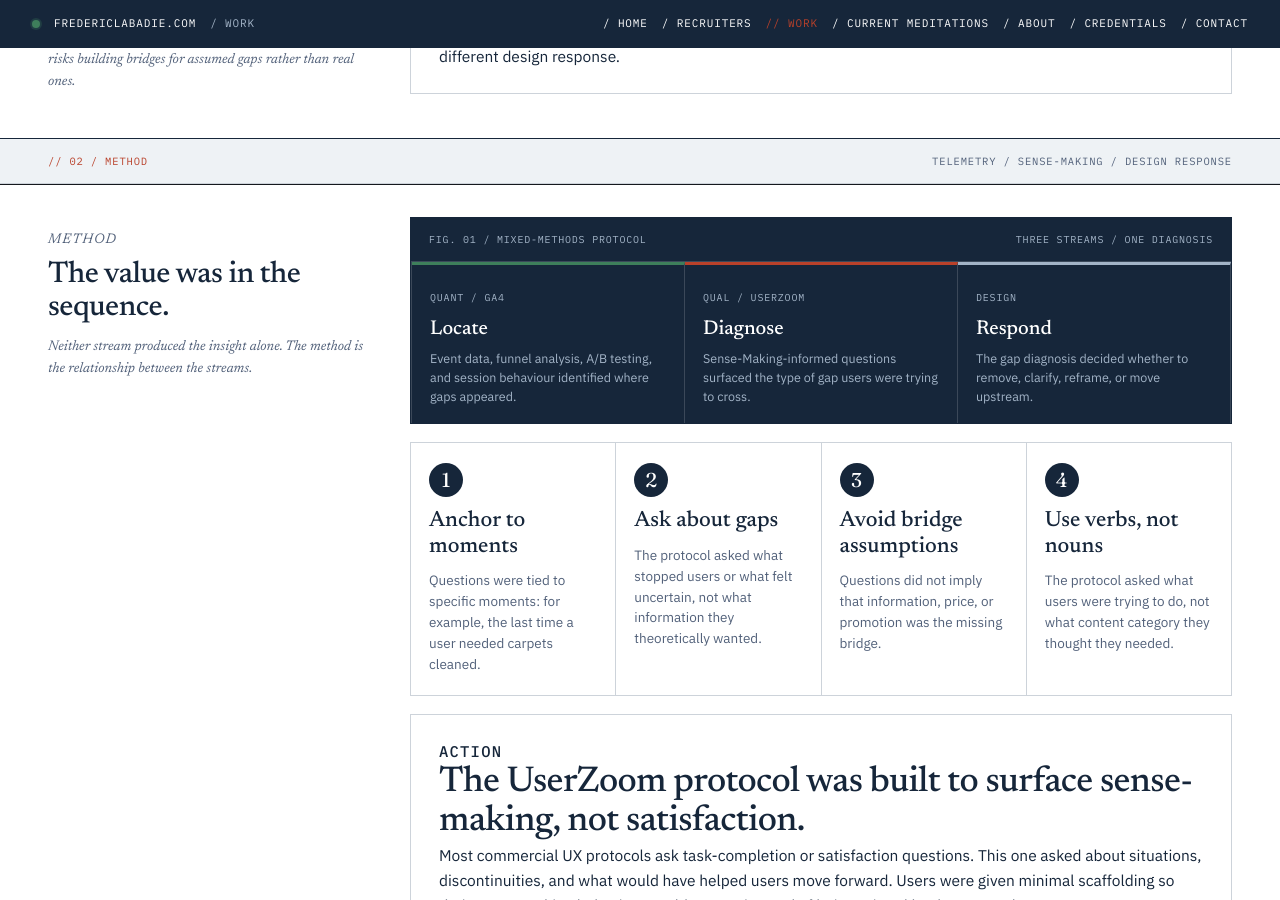
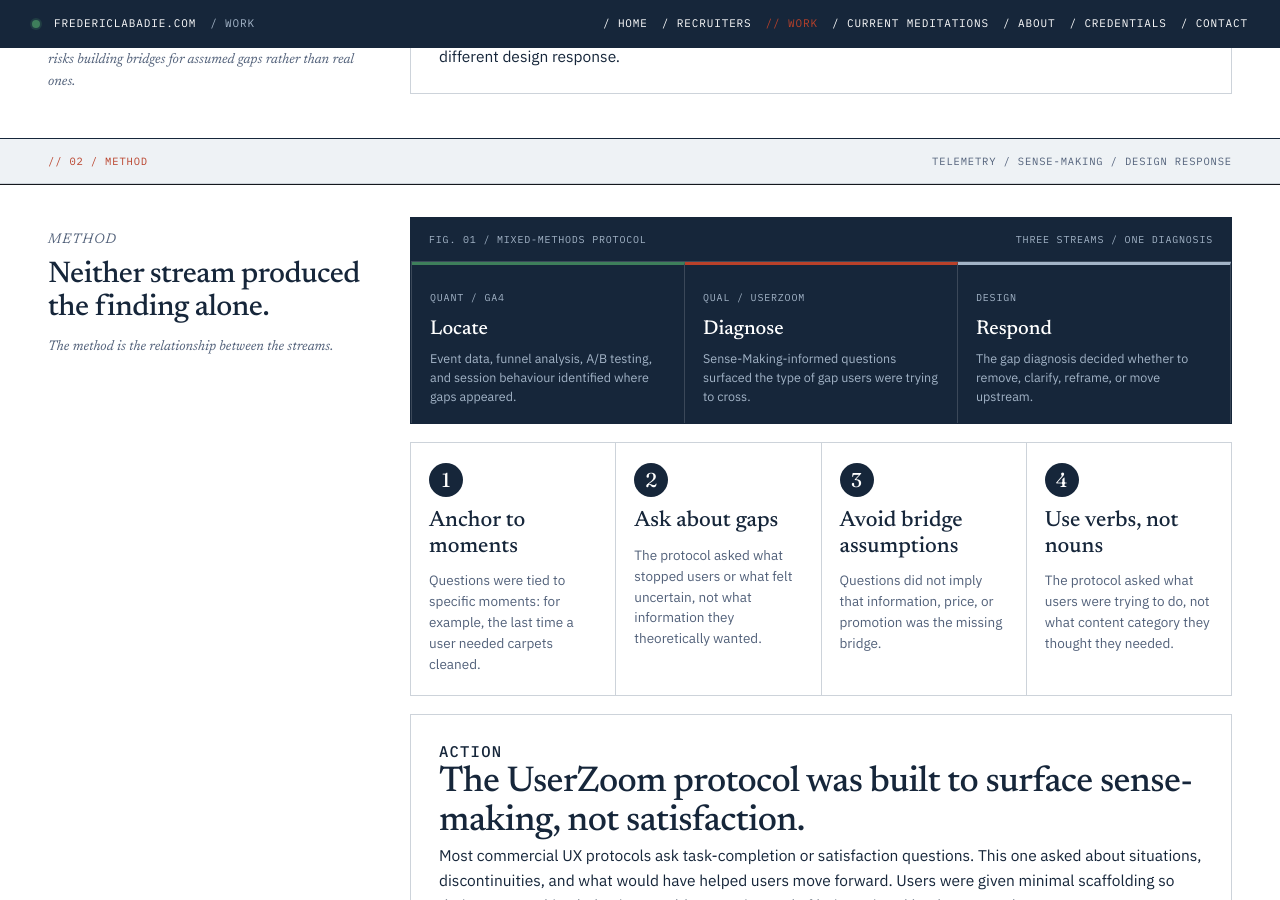
Before and after one commit to fredericlabadie/fredericlabadie.github.io, a Jekyll site: the page built from work/ux-research-home-services.html, in a window 1280 px wide and 900 px high, scrolled down 1369 px. Built offline with Jekyll 4.4.1, drawn with Linux system fonts in a browser that asks for light colours; comment, search, counter and statistics services are not loaded.

Commit message:
fix: voice pass — 4 targeted copy fixes across active case pages
- mqsr-schema-sdk: outcome h3 "root cause became actionable" → "drop path
  was pinned to a specific SDK gate" (specific, uses case vocabulary)
- product-quiz-placement: "data-driven" cliché → "grounded the placement
  decision in evidence rather than aesthetic preference"
- sslp-mobile: tag-list h2 "Strategy, SDK guidance, validation, governance"
  → "Four layers, each dependent on the one before" (matches 4-node chain)
- ux-research-home-services: vague h2 "The value was in the sequence" →
  "Neither stream produced the finding alone"; removed echo in paragraph

Co-Authored-By: Claude Sonnet 4.6 <noreply@anthropic.com>

```diff
--- a/work/mqsr-schema-sdk.html
+++ b/work/mqsr-schema-sdk.html
@@ -108,7 +108,7 @@ twitter_description: "Human-led anomaly detection plus AI-assisted SDK source re
       <div class="bp-case-main">
         <article class="bp-case-block">
           <p class="bp-case-mono bp-case-accent">Outcome</p>
-          <h3>The root cause became actionable.</h3>
+          <h3>The drop path was pinned to a specific SDK gate.</h3>
           <ul>
             <li><strong>Silent iOS undercount</strong> traced to cold-launch event loss.</li>
             <li><strong>Segment analytics-swift 1.9.1</strong> initialisation behaviour identified as the drop path.</li>
--- a/work/product-quiz-placement.html
+++ b/work/product-quiz-placement.html
@@ -274,7 +274,7 @@ twitter_description: "GA instrumentation confirmed a product quiz's conversion s
               the right product for their use case &mdash; but reaching only a
               fraction of the relevant audience. Measurement identified the gap
               before further design work was committed. The A/B test made the
-              placement decision data-driven rather than aesthetic.
+              placement decision in evidence rather than aesthetic preference.
             </p>
             <p>
               The transferable pattern: when a product line creates genuine
--- a/work/sslp-mobile.html
+++ b/work/sslp-mobile.html
@@ -132,7 +132,7 @@ twitter_description: "Greenfield mobile analytics layer across iOS and Android:
       <section class="bp-case-content">
         <aside class="bp-case-sidebar">
           <p class="bp-case-mono bp-case-accent">Build layer</p>
-          <h2>Strategy, SDK guidance, validation, governance.</h2>
+          <h2>Four layers, each dependent on the one before.</h2>
           <p>
             The work moved from measurement question to ticket to SDK behaviour
             to validated event stream.
--- a/work/ux-research-home-services.html
+++ b/work/ux-research-home-services.html
@@ -64,8 +64,8 @@ twitter_description: "Quantitative telemetry paired with Sense-Making-informed q
     <section class="bp-case-content">
       <aside class="bp-case-sidebar">
         <p class="bp-case-mono bp-case-accent">Method</p>
-        <h2>The value was in the sequence.</h2>
-        <p>Neither stream produced the insight alone. The method is the relationship between the streams.</p>
+        <h2>Neither stream produced the finding alone.</h2>
+        <p>The method is the relationship between the streams.</p>
       </aside>
       <div class="bp-case-main">
         <figure class="bp-case-figure" aria-label="Mixed methods protocol diagram">
```
